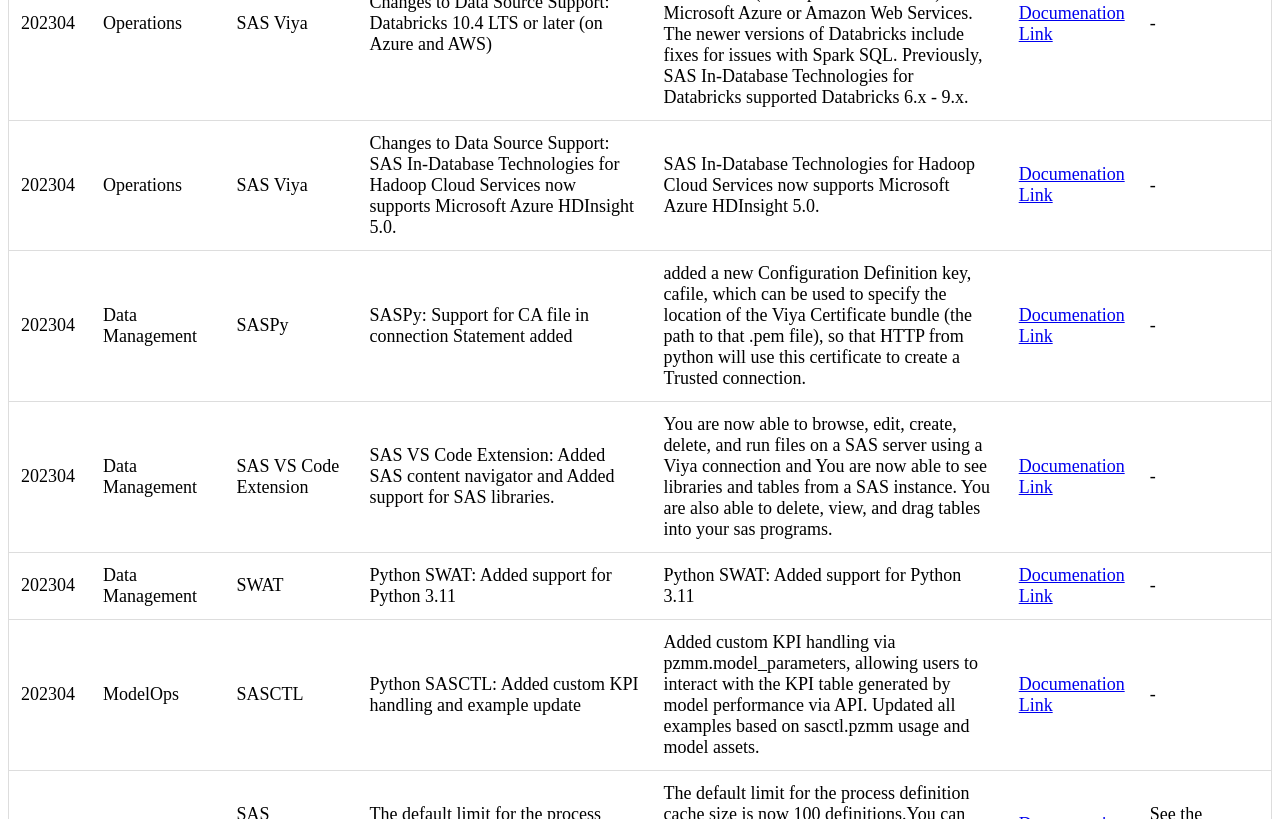
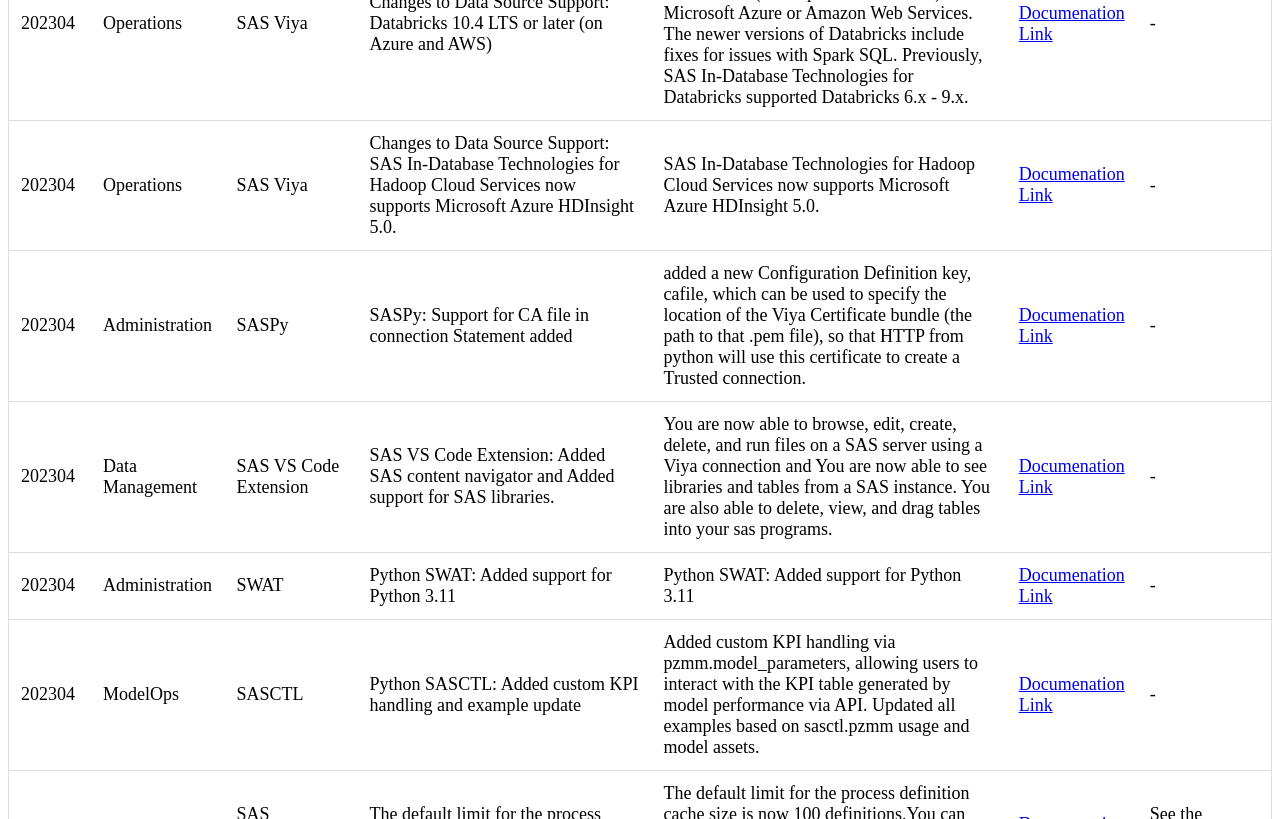
Before and after one commit to Criptic/SAS-Whats-New, a plain HTML site: page index.html in a window 1280 px wide. Shown: the part 8007-8826 px from the top of the page. Drawn offline with Linux system fonts and the light colour scheme.

Commit message:
Update index.html

```diff
--- a/index.html
+++ b/index.html
@@ -559,7 +559,7 @@
         ],
         [
           202304,
-          'Data Management',
+          'ModelOps',
           'SAS Model Manager',
           'CLI Command and Options for Setting Model Evaluation Properties',
           'The model-evaluation-properties subcommand has been added to the project command of the models plug-in to the SAS Viya CLI. This new subcommand enables you to list and update the model evaluation properties for a project.',
@@ -631,7 +631,7 @@
         ],
         [
           202304,
-          'Data Management',
+          'Administration',
           'SASPy',
           'SASPy: Support for CA file in connection Statement added',
           'added a new Configuration Definition key, cafile, which can be used to specify the location of the Viya Certificate bundle (the path to that .pem file), so that HTTP from python will use this certificate to create a Trusted connection.',
@@ -649,7 +649,7 @@
         ],
         [
           202304,
-          'Data Management',
+          'Administration',
           'SWAT',
           'Python SWAT: Added support for Python 3.11',
           'Python SWAT: Added support for Python 3.11',
```
